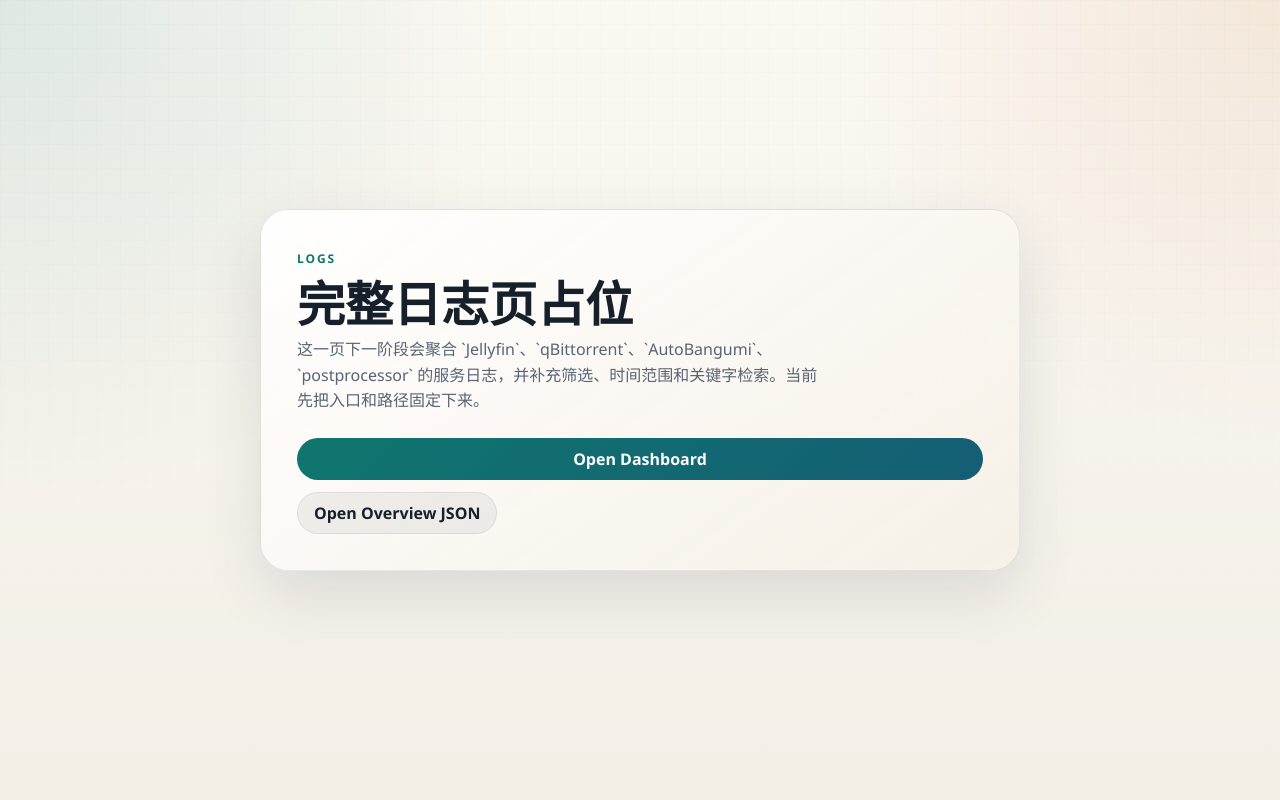
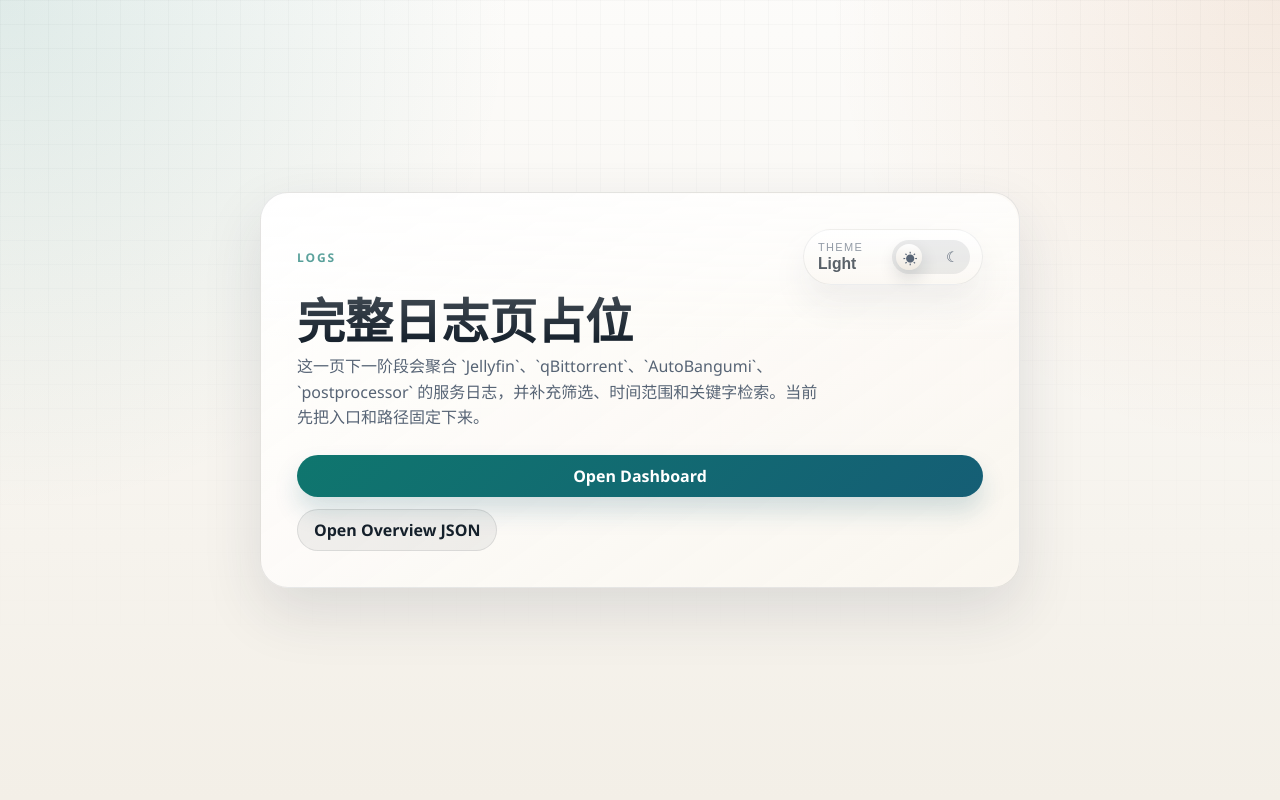
Before and after one commit to ZhuofanSun/RPI_Anime, a FastAPI app: page /logs in a window 1280 px wide. Run offline with FastAPI, Linux system fonts and the light colour scheme; parts of the project's set-up code (start-up, migrations or seed data) failed here and were passed over.

Commit message:
视觉反馈；dark mode; 卡片悬浮

```diff
--- a/services/ops_ui/src/anime_ops_ui/static/logs.html
+++ b/services/ops_ui/src/anime_ops_ui/static/logs.html
@@ -4,13 +4,41 @@
     <meta charset="utf-8" />
     <meta name="viewport" content="width=device-width, initial-scale=1" />
     <title>Logs Placeholder</title>
+    <script>
+      (() => {
+        try {
+          const key = "anime-ops-ui-theme";
+          const stored = localStorage.getItem(key);
+          const theme =
+            stored ||
+            (window.matchMedia && window.matchMedia("(prefers-color-scheme: dark)").matches
+              ? "dark"
+              : "light");
+          document.documentElement.dataset.theme = theme;
+          document.documentElement.style.colorScheme = theme;
+        } catch {}
+      })();
+    </script>
     <link rel="stylesheet" href="/static/styles.css" />
   </head>
   <body>
     <div class="page-shell">
       <main class="placeholder-shell">
         <section class="placeholder-panel">
-          <div class="eyebrow">Logs</div>
+          <div class="placeholder-toolbar">
+            <div class="eyebrow">Logs</div>
+            <button class="theme-toggle" type="button" data-theme-toggle aria-label="切换明暗主题">
+              <span class="theme-toggle-copy">
+                <span class="theme-toggle-title">Theme</span>
+                <span class="theme-toggle-state" data-theme-label>Light</span>
+              </span>
+              <span class="theme-toggle-track" aria-hidden="true">
+                <span class="theme-toggle-icon">☀</span>
+                <span class="theme-toggle-icon">☾</span>
+                <span class="theme-toggle-thumb"></span>
+              </span>
+            </button>
+          </div>
           <h1>完整日志页占位</h1>
           <p>
             这一页下一阶段会聚合 `Jellyfin`、`qBittorrent`、`AutoBangumi`、`postprocessor`
@@ -23,5 +51,6 @@
         </section>
       </main>
     </div>
+    <script src="/static/theme.js" defer></script>
   </body>
 </html>
--- a/services/ops_ui/src/anime_ops_ui/static/styles.css
+++ b/services/ops_ui/src/anime_ops_ui/static/styles.css
@@ -1,20 +1,51 @@
 :root {
   --bg: #f3efe7;
   --bg-accent: #e7dfd2;
-  --panel: rgba(255, 255, 255, 0.78);
-  --panel-strong: rgba(255, 255, 255, 0.94);
+  --panel: rgba(255, 255, 255, 0.8);
+  --panel-strong: rgba(255, 255, 255, 0.95);
+  --panel-soft: rgba(250, 246, 239, 0.86);
   --ink: #15202b;
   --muted: #576475;
   --line: rgba(21, 32, 43, 0.1);
   --teal: #0f766e;
   --amber: #b45309;
   --rose: #be123c;
+  --violet: #6d28d9;
   --shadow: 0 24px 60px rgba(34, 44, 63, 0.12);
+  --shadow-soft: 0 18px 34px rgba(34, 44, 63, 0.08);
+  --shadow-strong: 0 28px 80px rgba(34, 44, 63, 0.16);
+  --surface-highlight: rgba(255, 255, 255, 0.55);
+  --surface-lip: rgba(255, 255, 255, 0.72);
   --radius-xl: 28px;
   --radius-lg: 20px;
   --radius-md: 14px;
   --font-sans: "IBM Plex Sans", "Avenir Next", "Segoe UI", sans-serif;
   --font-mono: "IBM Plex Mono", "SFMono-Regular", monospace;
+}
+
+html {
+  color-scheme: light;
+}
+
+html[data-theme="dark"] {
+  color-scheme: dark;
+  --bg: #091117;
+  --bg-accent: #12202a;
+  --panel: rgba(15, 24, 31, 0.82);
+  --panel-strong: rgba(20, 31, 40, 0.95);
+  --panel-soft: rgba(13, 21, 28, 0.9);
+  --ink: #edf3f8;
+  --muted: #9aa9b8;
+  --line: rgba(177, 198, 218, 0.14);
+  --teal: #45b7ab;
+  --amber: #f09b45;
+  --rose: #ff6b8a;
+  --violet: #8c66ff;
+  --shadow: 0 26px 70px rgba(0, 0, 0, 0.34);
+  --shadow-soft: 0 20px 38px rgba(0, 0, 0, 0.24);
+  --shadow-strong: 0 34px 90px rgba(0, 0, 0, 0.42);
+  --surface-highlight: rgba(255, 255, 255, 0.07);
+  --surface-lip: rgba(255, 255, 255, 0.04);
 }
 
 * {
@@ -41,8 +73,8 @@ body::before {
   position: fixed;
   inset: 0;
   background-image:
-    linear-gradient(rgba(21, 32, 43, 0.04) 1px, transparent 1px),
-    linear-gradient(90deg, rgba(21, 32, 43, 0.04) 1px, transparent 1px);
+    linear-gradient(color-mix(in srgb, var(--ink) 8%, transparent) 1px, transparent 1px),
+    linear-gradient(90deg, color-mix(in srgb, var(--ink) 8%, transparent) 1px, transparent 1px);
   background-size: 24px 24px;
   mask-image: linear-gradient(180deg, rgba(0, 0, 0, 0.32), transparent 85%);
   pointer-events: none;
@@ -63,9 +95,12 @@ body::before {
   padding: 28px;
   border: 1px solid var(--line);
   border-radius: var(--radius-xl);
-  background: linear-gradient(145deg, rgba(255, 255, 255, 0.9), rgba(246, 240, 230, 0.92));
+  background:
+    radial-gradient(circle at top right, rgba(15, 118, 110, 0.1), transparent 22%),
+    linear-gradient(145deg, var(--panel-strong), var(--panel-soft));
   backdrop-filter: blur(18px);
   box-shadow: var(--shadow);
+  transition: background 220ms ease, border-color 220ms ease, box-shadow 220ms ease;
 }
 
 .eyebrow {
@@ -134,6 +169,84 @@ body::before {
   color: var(--teal);
 }
 
+.theme-toggle {
+  display: inline-flex;
+  align-items: center;
+  justify-content: space-between;
+  gap: 14px;
+  min-width: 180px;
+  min-height: 56px;
+  padding: 10px 12px 10px 14px;
+  border-radius: 999px;
+  border: 1px solid var(--line);
+  background: linear-gradient(180deg, var(--panel-strong), var(--panel-soft));
+  color: var(--ink);
+  box-shadow: var(--shadow-soft);
+  cursor: pointer;
+  transition: transform 180ms ease, box-shadow 180ms ease, border-color 180ms ease, background 220ms ease;
+}
+
+.theme-toggle:hover {
+  transform: translateY(-2px);
+  box-shadow: var(--shadow-strong);
+  border-color: color-mix(in srgb, var(--teal) 30%, var(--line));
+}
+
+.theme-toggle-copy {
+  display: flex;
+  flex-direction: column;
+  align-items: flex-start;
+  gap: 2px;
+}
+
+.theme-toggle-title {
+  font-size: 11px;
+  letter-spacing: 0.12em;
+  text-transform: uppercase;
+  color: var(--muted);
+}
+
+.theme-toggle-state {
+  font-size: 0.98rem;
+  font-weight: 700;
+}
+
+.theme-toggle-track {
+  position: relative;
+  display: inline-flex;
+  align-items: center;
+  justify-content: space-between;
+  width: 78px;
+  height: 34px;
+  padding: 0 11px;
+  border-radius: 999px;
+  background: color-mix(in srgb, var(--ink) 8%, transparent);
+  color: var(--muted);
+}
+
+.theme-toggle-icon {
+  position: relative;
+  z-index: 2;
+  font-size: 0.9rem;
+}
+
+.theme-toggle-thumb {
+  position: absolute;
+  top: 4px;
+  left: 4px;
+  width: 26px;
+  height: 26px;
+  border-radius: 999px;
+  background: linear-gradient(180deg, rgba(255, 255, 255, 0.92), rgba(240, 234, 225, 0.92));
+  box-shadow: 0 8px 18px rgba(21, 32, 43, 0.16);
+  transition: transform 200ms ease, background 200ms ease;
+}
+
+html[data-theme="dark"] .theme-toggle-thumb {
+  transform: translateX(44px);
+  background: linear-gradient(180deg, rgba(98, 110, 128, 0.96), rgba(67, 81, 99, 0.96));
+}
+
 .content-grid {
   display: grid;
   grid-template-columns: repeat(12, minmax(0, 1fr));
@@ -191,14 +305,29 @@ body::before {
   min-height: 180px;
   padding: 18px;
   border-radius: 18px;
-  background: linear-gradient(180deg, rgba(255, 255, 255, 0.95), rgba(244, 240, 232, 0.86));
-  border: 1px solid rgba(21, 32, 43, 0.08);
-  transition: transform 180ms ease, box-shadow 180ms ease, border-color 180ms ease;
+  background: linear-gradient(180deg, var(--panel-strong), var(--panel-soft));
+  border: 1px solid var(--line);
+  box-shadow: var(--shadow-soft);
+  overflow: hidden;
+  transition: transform 180ms ease, box-shadow 180ms ease, border-color 180ms ease, background 220ms ease;
+}
+
+.service-card::before,
+.metric-card::before,
+.trend-card::before,
+.placeholder-panel::before {
+  content: "";
+  position: absolute;
+  inset: 1px 1px auto;
+  height: 38%;
+  border-radius: inherit;
+  background: linear-gradient(180deg, var(--surface-highlight), transparent);
+  pointer-events: none;
 }
 
 .service-card:hover {
-  transform: translateY(-3px);
-  box-shadow: 0 22px 38px rgba(34, 44, 63, 0.12);
+  transform: translateY(-4px);
+  box-shadow: var(--shadow-strong);
   border-color: rgba(15, 118, 110, 0.14);
 }
 
@@ -317,17 +448,18 @@ body::before {
   color: white;
   background: linear-gradient(135deg, #0f766e, #155e75);
   font-weight: 700;
-  transition: transform 160ms ease, box-shadow 160ms ease, filter 160ms ease;
+  box-shadow: 0 14px 24px rgba(21, 94, 117, 0.18);
+  transition: transform 160ms ease, box-shadow 160ms ease, filter 160ms ease, opacity 160ms ease;
 }
 
 .service-link:hover {
-  transform: translateY(-1px);
-  box-shadow: 0 14px 24px rgba(21, 94, 117, 0.18);
+  transform: translateY(-2px) scale(1.01);
+  box-shadow: 0 18px 32px rgba(21, 94, 117, 0.22);
   filter: saturate(1.05);
 }
 
 .service-link.disabled {
-  background: rgba(21, 32, 43, 0.12);
+  background: color-mix(in srgb, var(--ink) 12%, transparent);
   color: var(--muted);
   pointer-events: none;
 }
@@ -622,12 +775,22 @@ body::before {
 }
 
 .placeholder-panel {
+  position: relative;
   width: min(760px, 100%);
   padding: 36px;
   border-radius: var(--radius-xl);
   border: 1px solid var(--line);
-  background: linear-gradient(145deg, rgba(255, 255, 255, 0.94), rgba(246, 240, 230, 0.88));
+  background: linear-gradient(145deg, var(--panel-strong), var(--panel-soft));
   box-shadow: var(--shadow);
+  overflow: hidden;
+  transition: background 220ms ease, border-color 220ms ease, box-shadow 220ms ease;
+}
+
+.placeholder-toolbar {
+  display: flex;
+  align-items: center;
+  justify-content: space-between;
+  gap: 16px;
 }
 
 .placeholder-panel h1 {
@@ -659,9 +822,16 @@ body::before {
   border-radius: 999px;
   text-decoration: none;
   color: var(--ink);
-  background: rgba(21, 32, 43, 0.06);
-  border: 1px solid rgba(21, 32, 43, 0.08);
+  background: color-mix(in srgb, var(--ink) 6%, transparent);
+  border: 1px solid var(--line);
   font-weight: 700;
+  transition: transform 160ms ease, box-shadow 160ms ease, border-color 160ms ease;
+}
+
+.ghost-link:hover {
+  transform: translateY(-2px);
+  box-shadow: var(--shadow-soft);
+  border-color: color-mix(in srgb, var(--teal) 18%, var(--line));
 }
 
 @media (max-width: 1120px) {
--- /dev/null
+++ b/services/ops_ui/src/anime_ops_ui/static/theme.js
@@ -0,0 +1,40 @@
+const THEME_STORAGE_KEY = "anime-ops-ui-theme";
+
+function getPreferredTheme() {
+  const stored = localStorage.getItem(THEME_STORAGE_KEY);
+  if (stored === "light" || stored === "dark") {
+    return stored;
+  }
+  return window.matchMedia && window.matchMedia("(prefers-color-scheme: dark)").matches
+    ? "dark"
+    : "light";
+}
+
+function applyTheme(theme, { persist = true } = {}) {
+  document.documentElement.dataset.theme = theme;
+  document.documentElement.style.colorScheme = theme;
+  if (persist) {
+    localStorage.setItem(THEME_STORAGE_KEY, theme);
+  }
+
+  document.querySelectorAll("[data-theme-toggle]").forEach((button) => {
+    button.setAttribute("aria-pressed", theme === "dark" ? "true" : "false");
+    const label = button.querySelector("[data-theme-label]");
+    if (label) {
+      label.textContent = theme === "dark" ? "Dark" : "Light";
+    }
+  });
+}
+
+function toggleTheme() {
+  const nextTheme = document.documentElement.dataset.theme === "dark" ? "light" : "dark";
+  applyTheme(nextTheme);
+}
+
+document.addEventListener("DOMContentLoaded", () => {
+  applyTheme(getPreferredTheme(), { persist: false });
+
+  document.querySelectorAll("[data-theme-toggle]").forEach((button) => {
+    button.addEventListener("click", toggleTheme);
+  });
+});
```
Also changed, not shown: other parts of services/ops_ui/src/anime_ops_ui/static/styles.css (+34 -9 lines), services/ops_ui/src/anime_ops_ui/static/index.html (+27 -0 lines), services/ops_ui/src/anime_ops_ui/static/ops-review.html (+30 -1 lines), README.md.
